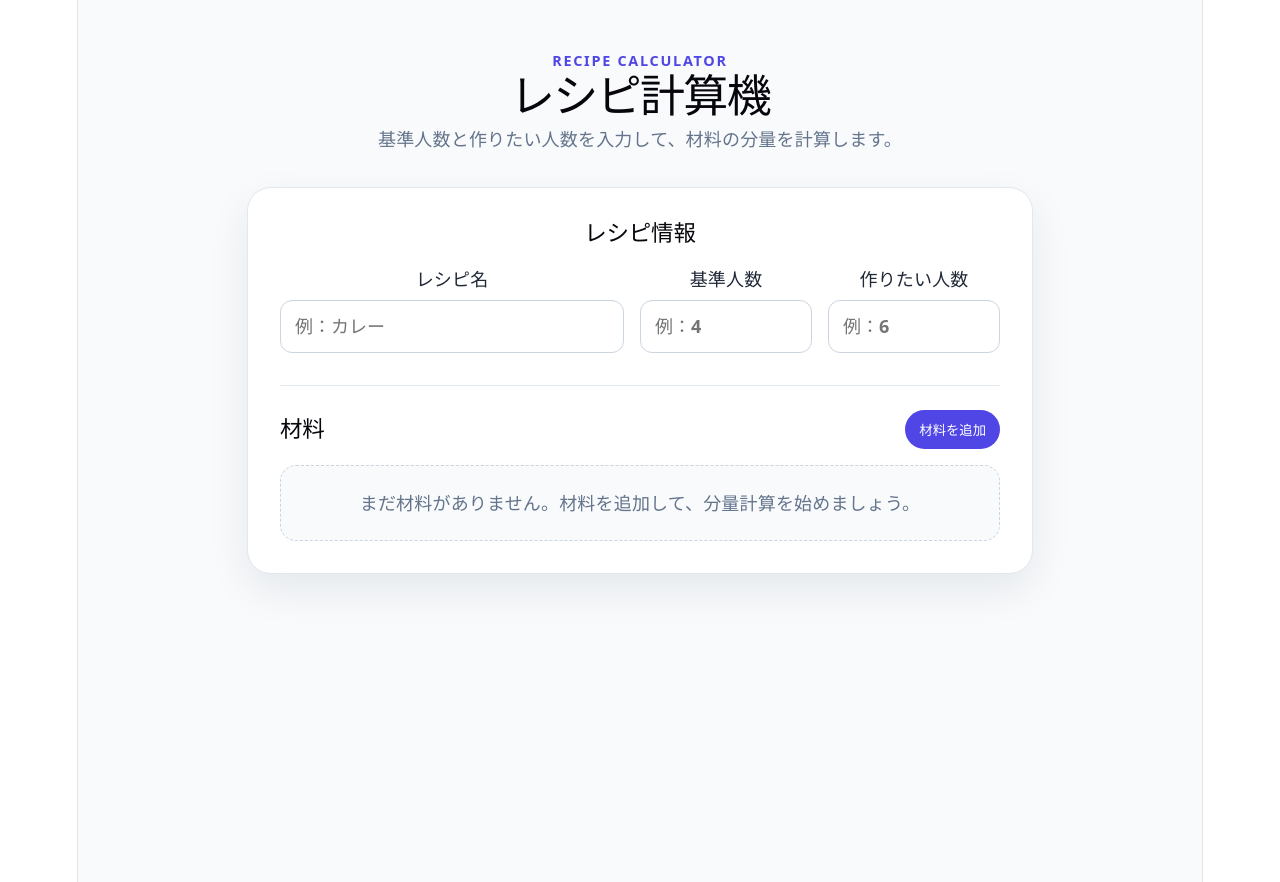
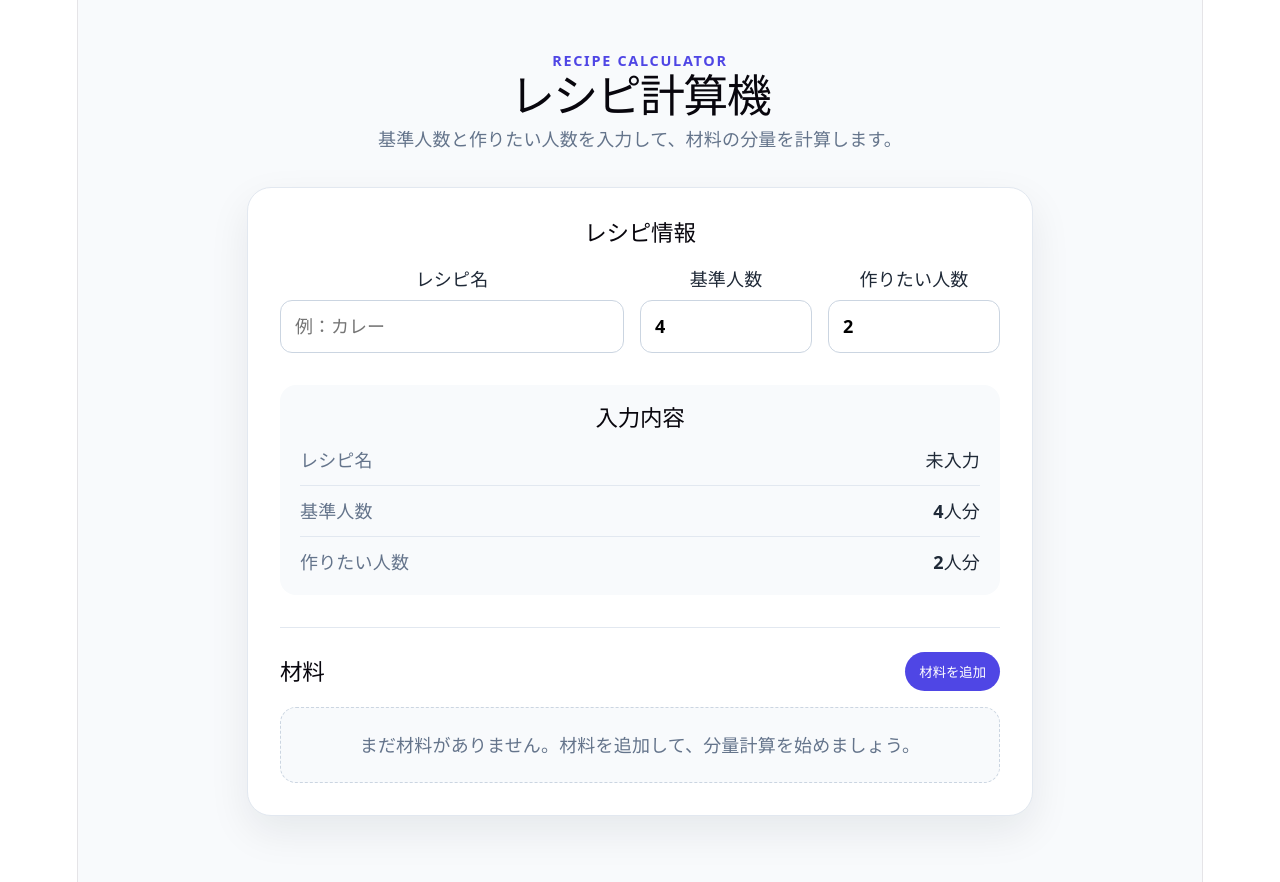
Before and after one commit to officeutq/recipe-calculator, a React (Vite) app: page / in a window 1280 px wide. Shown: the top 882 px of the page. Built offline with nearby package versions, Linux system fonts and the light colour scheme.

Commit message:
Manage recipe form inputs with state (#5)

```diff
--- a/src/App.css
+++ b/src/App.css
@@ -114,3 +114,43 @@
     grid-template-columns: 2fr 1fr 1fr;
   }
 }
+
+.preview-section {
+  margin-top: 32px;
+  padding: 20px;
+  border-radius: 16px;
+  background: #f8fafc;
+}
+
+.preview-section h2 {
+  margin: 0 0 16px;
+}
+
+.preview-list {
+  display: grid;
+  gap: 12px;
+  margin: 0;
+}
+
+.preview-list div {
+  display: flex;
+  justify-content: space-between;
+  gap: 16px;
+  padding-bottom: 12px;
+  border-bottom: 1px solid #e2e8f0;
+}
+
+.preview-list div:last-child {
+  padding-bottom: 0;
+  border-bottom: 0;
+}
+
+.preview-list dt {
+  color: #64748b;
+  font-weight: 700;
+}
+
+.preview-list dd {
+  margin: 0;
+  font-weight: 700;
+}
--- a/src/App.tsx
+++ b/src/App.tsx
@@ -1,6 +1,11 @@
+import { useState } from "react"
 import "./App.css"
 
 function App() {
+  const [recipeName, setRecipeName] = useState("")
+  const [baseServings, setBaseServings] = useState("4")
+  const [targetServings, setTargetServings] = useState("2")
+
   return (
     <main className="app">
       <section className="app-header">
@@ -17,18 +22,53 @@ function App() {
         <div className="form-grid">
           <label className="field">
             <span>レシピ名</span>
-            <input type="text" placeholder="例：カレー" />
+            <input
+              type="text"
+              placeholder="例：カレー"
+              value={recipeName}
+              onChange={(event) => setRecipeName(event.target.value)}
+            />
           </label>
 
           <label className="field">
             <span>基準人数</span>
-            <input type="number" min="1" placeholder="例：4" />
+            <input
+              type="number"
+              min="1"
+              placeholder="例：4"
+              value={baseServings}
+              onChange={(event) => setBaseServings(event.target.value)}
+            />
           </label>
 
           <label className="field">
             <span>作りたい人数</span>
-            <input type="number" min="1" placeholder="例：6" />
+            <input
+              type="number"
+              min="1"
+              placeholder="例：6"
+              value={targetServings}
+              onChange={(event) => setTargetServings(event.target.value)}
+            />
           </label>
+        </div>
+
+        <div className="preview-section">
+          <h2>入力内容</h2>
+          <dl className="preview-list">
+            <div>
+              <dt>レシピ名</dt>
+              <dd>{recipeName || "未入力"}</dd>
+            </div>
+            <div>
+              <dt>基準人数</dt>
+              <dd>{baseServings || "未入力"}人分</dd>
+            </div>
+            <div>
+              <dt>作りたい人数</dt>
+              <dd>{targetServings || "未入力"}人分</dd>
+            </div>
+          </dl>
         </div>
 
         <div className="ingredients-section">
```
